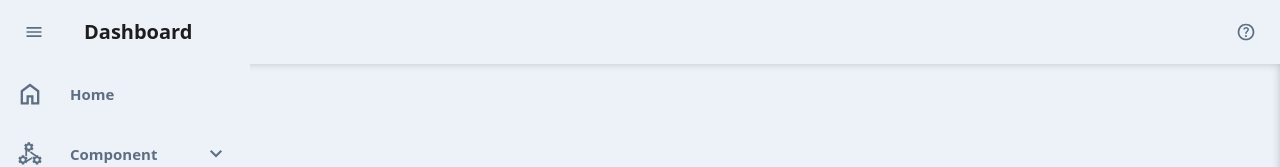
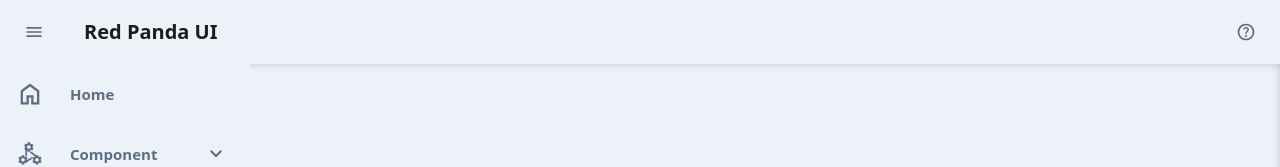
Before and after one commit to amir-hosseini-front/red-panda-ui, an Angular app: page / in a window 1280 px wide. Shown: the top 167 px of the page. Built offline with nearby package versions, Linux system fonts and the light colour scheme.

Commit message:
change-title-project

```diff
--- a/package.json
+++ b/package.json
@@ -6,7 +6,8 @@
     "start": "ng serve",
     "build": "ng build",
     "watch": "ng build --watch --configuration development",
-    "test": "ng test"
+    "test": "ng test",
+    "deploy": "ng build demo-app --configuration production --base-href /red-panda-ui/ && npx angular-cli-ghpages --dir=dist/demo-app"
   },
   "private": true,
   "dependencies": {
--- a/projects/demo-app/src/app/dashboard/dashboard-header/dashboard-header.component.html
+++ b/projects/demo-app/src/app/dashboard/dashboard-header/dashboard-header.component.html
@@ -13,7 +13,7 @@
       ></menu-open-icon>
     </div>
     <div class="h-10 flex rounded-full mx-4 overflow-hidden"></div>
-    <p class="text-primary-text-color font-bold text-xl">Dashboard</p>
+    <p class="text-primary-text-color font-bold text-xl">Red Panda UI</p>
   </div>
 
   <div class="flex justify-end">
```
Also changed, not shown: 1 other file (tests, documents, lock files or other folders).
